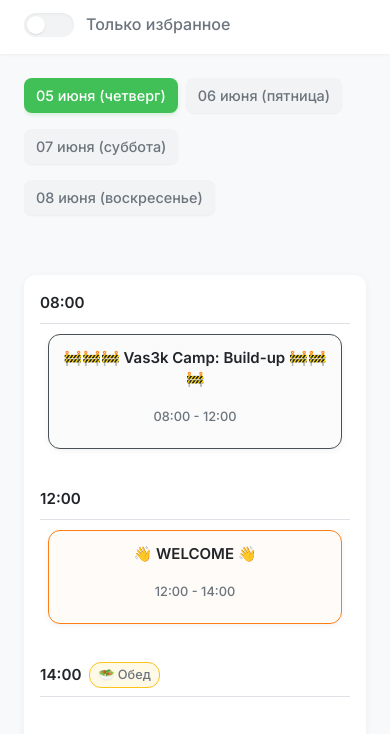
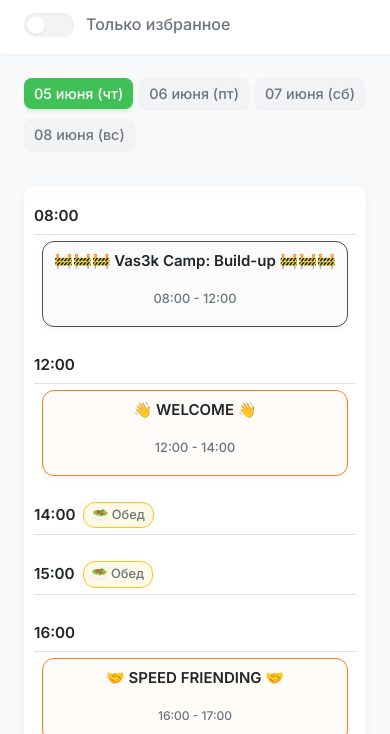
Before and after one commit to BlakeSec/Veterok25, a plain HTML site: page index.html in a window 390 px wide. Shown: the part 80-814 px from the top of the page. Drawn offline with Linux system fonts and the light colour scheme.

Commit message:
Reduce spacing and padding across styles for compact layout; abbreviate weekday names in getWeekdayName function.

```diff
--- a/script.js
+++ b/script.js
@@ -97,8 +97,8 @@ function createDayTabs(days) {
 // Get weekday name in Russian
 function getWeekdayName(date) {
     const weekdayNames = [
-        'воскресенье', 'понедельник', 'вторник', 'среда',
-        'четверг', 'пятница', 'суббота'
+        'вс', 'пн', 'вт', 'ср',
+        'чт', 'пт', 'сб'
     ];
     return weekdayNames[date.getDay()];
 }
--- a/styles.css
+++ b/styles.css
@@ -710,18 +710,19 @@ footer {
     .controls {
         flex-direction: column;
         align-items: flex-start;
+        margin: 12px 0; /* Reduced from 24px to 12px */
     }
 
     .day-tabs {
         width: 100%;
-        margin-bottom: 16px;
+        margin-bottom: 8px; /* Reduced from 16px to 8px */
         flex-wrap: wrap;
-        gap: 8px;
+        gap: 6px; /* Reduced from 8px to 6px */
     }
 
     .day-tab {
-        margin-bottom: 8px;
-        padding: 6px 12px;
+        margin-bottom: 4px; /* Reduced from 8px to 4px */
+        padding: 4px 10px; /* Reduced from 6px 12px to 4px 10px */
         font-size: 0.9rem;
         border-radius: 8px;
     }
@@ -762,22 +763,23 @@ footer {
     .mobile-timeline {
         display: flex;
         flex-direction: column;
-        gap: 12px;
-        padding: 16px;
+        gap: 8px; /* Reduced from 12px to 8px */
+        padding: 10px; /* Reduced from 16px to 10px */
         background-color: var(--color-white);
         border-radius: var(--border-radius);
         box-shadow: 0 2px 8px var(--color-shadow);
+        margin-top: 8px; /* Added to reduce space between controls and schedule */
     }
 
     .time-block {
-        margin-bottom: 18px;
+        margin-bottom: 12px; /* Reduced from 18px to 12px */
     }
 
     .time-label {
         font-weight: 600;
         font-size: 0.95rem;
-        margin-bottom: 10px;
-        padding-bottom: 8px;
+        margin-bottom: 6px; /* Reduced from 10px to 6px */
+        padding-bottom: 6px; /* Reduced from 8px to 6px */
         border-bottom: 1px solid var(--color-medium-gray);
         color: var(--color-text);
     }
@@ -785,18 +787,18 @@ footer {
     .mobile-activities {
         display: flex;
         flex-direction: column;
-        gap: 8px;
+        gap: 6px; /* Reduced from 8px to 6px */
     }
 
     .mobile-activity {
         position: relative;
-        padding: var(--card-padding);
+        padding: 8px; /* Reduced from var(--card-padding) which is 12px to 8px */
         background-color: var(--color-white);
         border-radius: var(--border-radius);
         box-shadow: 0 2px 6px var(--color-shadow);
         border-left: 3px solid var(--color-medium-gray);
         transition: all 0.2s ease;
-        margin-bottom: 8px;
+        margin-bottom: 6px; /* Reduced from 8px to 6px */
         border: 1px solid var(--color-card-border);
     }
 
```
